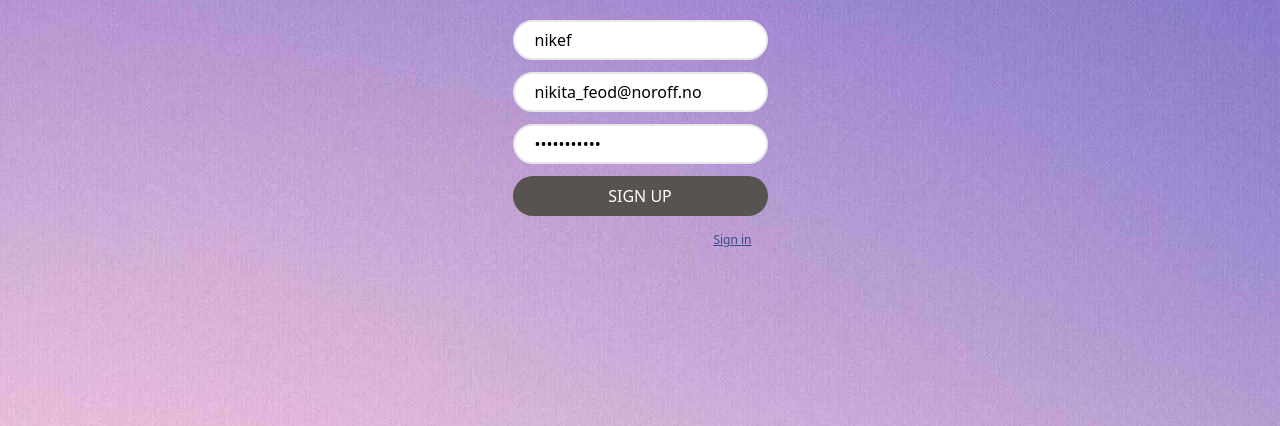
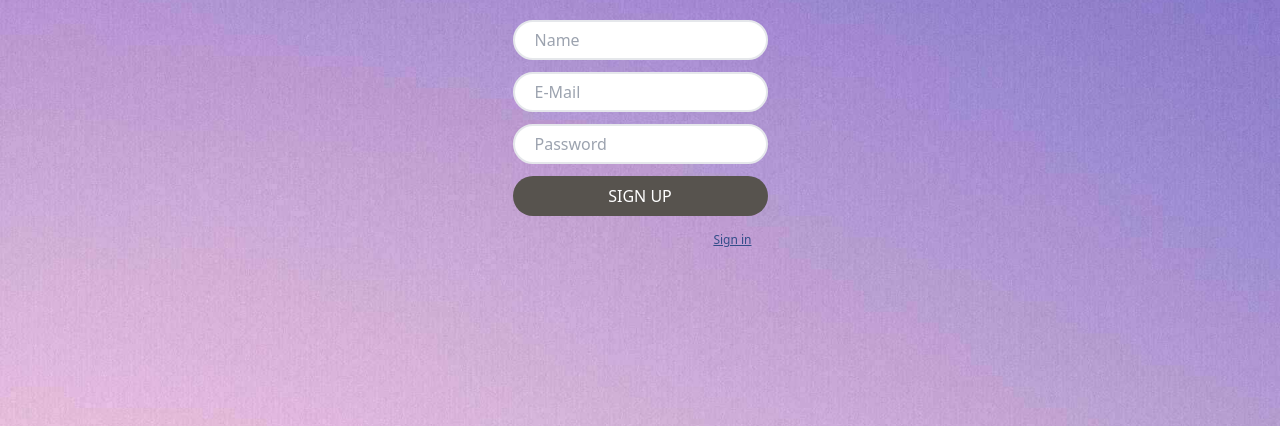
Before and after one commit to Nikita-stud/Tailwind, a website with bundled scripts: page register.html in a window 1280 px wide. Shown: the part 296-722 px from the top of the page. Built offline with nearby package versions, Linux system fonts and the light colour scheme.

Commit message:
register and read me

```diff
--- a/register.html
+++ b/register.html
@@ -30,7 +30,6 @@
                   name="name"
                   placeholder="Name"
                   pattern="[A-Za-z0-9_]+"
-                  value="nikef"
                   class="pl-5 h-10 w-100 border-solid border-2 focus:outline-none focus:border-slate-900 hover:cursor-pointer rounded-full">
                   <div id="nameMessage" class=" w-100 mt-1 pl-5 -mb-3 text-red-500"></div>
               </div>
@@ -41,7 +40,6 @@
                   id="email"
                   name="email"
                   placeholder="E-Mail"
-                  value="nikita_feod@noroff.no"
                   title="Provide either stud.noroff.no or noroff.no email address"
                   class="pl-5 h-10 w-100 border-solid border-2 focus:outline-none focus:border-slate-900 hover:cursor-pointer rounded-full">
                   <div id="emailMessage" class=" w-100 mt-1 pl-5 -mb-3 text-red-500"></div>
@@ -53,12 +51,11 @@
                   id="password"
                   name="password"
                   placeholder="Password"
-                  value="nikita_feod"
                   class="pl-5 h-10 w-100 border-solid border-2 focus:outline-none focus:border-slate-900 hover:cursor-pointer rounded-full" >
                   <div id="passwordMessage" class=" w-100 mt-1 pl-5 -mb-3 text-red-500"></div>
               </div>
               <div class="flex">
-                <button type="submit" id="submitRegister" class="w-full mt-5 text-1xl h-10 bg-stone-600 text-white hover:text-slate-100 rounded-full">SIGN UP</button>
+                <button type="submit" id="submitRegister" class="w-full mt-5 text-1xl h-10 bg-stone-600 cursor-pointer hover:bg-stone-400 text-white hover:text-slate-100 rounded-full">SIGN UP</button>
               </div>
           </fieldset>
           </form>
```
Also changed, not shown: css/style.css, images/tailwind.jpg (added).
